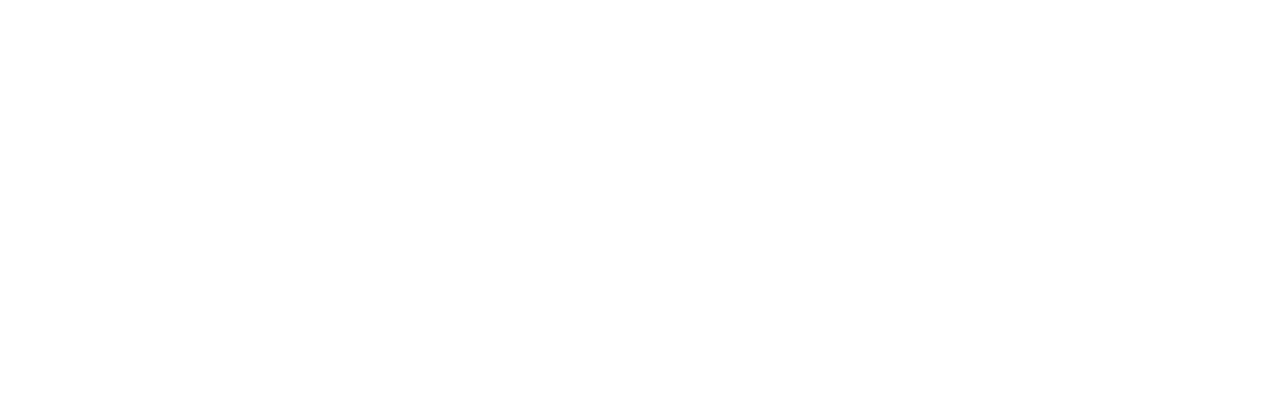
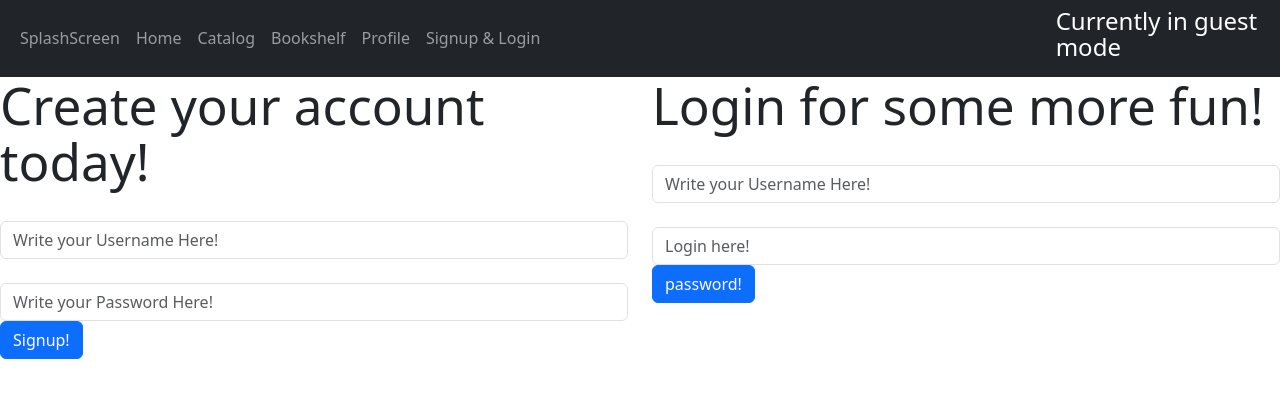
Before and after one commit to CS571-F25/p201, a React (Vite) app: page /p201/signup in a window 1280 px wide. Before the commit this address had no page. Shown: the top 398 px of the page. Built offline with nearby package versions, Linux system fonts and the light colour scheme.

Commit message:
more stuff

```diff
--- a/src/content/BookShelf.jsx
+++ b/src/content/BookShelf.jsx
@@ -1,10 +1,10 @@
 import BookCard from "./BookCard"
-import FavoriteBooksContext from "../contexts/FavoriteBooksContext"
+import DataContextProvider from "../contexts/DataContextProvider"
 import { use, useContext } from "react"
 import { Button } from "react-bootstrap"
 import { Row } from "react-bootstrap"
 function BookShelf(props) {
-    const [bookLanes, setBookLanes] = useContext(FavoriteBooksContext)
+    const [bookLanes, setBookLanes] = useContext(DataContextProvider)
     return <div>
         <Row>
             {bookLanes.favorites.length != 0 ? bookLanes.favorites.map(r => <BookCard key={crypto.randomUUID} title={r} name={r}></BookCard>) : <p>you should really get some books here</p>}
--- a/src/content/Catalog.jsx
+++ b/src/content/Catalog.jsx
@@ -1,9 +1,9 @@
 import BookCard from "./BookCard";
 import { Row } from "react-bootstrap";
 import { useContext, useEffect, useState } from "react";
-import FavoriteBooksContext from "../contexts/FavoriteBooksContext";
+import DataContextProvider from "../contexts/DataContextProvider";
 function Catalog(props) {
-    const [bookLanes, setBookLanes] = useContext(FavoriteBooksContext)
+    const [bookLanes, setBookLanes] = useContext(DataContextProvider)
     const [books, setBooks] = useState([])
     // add filtering by tag
     // we'll need api, get some project gutenberg books in here
--- /dev/null
+++ b/src/content/auth/Logout.jsx
@@ -0,0 +1,27 @@
+import { Button } from "react-bootstrap"
+import { useNavigate } from "react-router"
+import DataContextProvider from "../../contexts/DataContextProvider"
+import { useContext } from "react"
+function Logout(){
+    const [websiteData, setWebsiteData] = useContext(DataContextProvider)
+    const navigate = useNavigate()
+    function logouthelper(){
+        alert("bye")
+         setWebsiteData(websiteData => {
+                const newLanes = { ...websiteData }
+                newLanes["isLoggedIn"] = false
+                newLanes["curUser"] = "guest"
+                newLanes["reputation"] = null
+                return newLanes
+            })
+        navigate("/p201/home")
+    }
+    return <>
+        <p>
+            You want to logout, eh? Well then, just click that button!
+        </p>
+        <Button variant="danger" onClick={logouthelper}>Logout!</Button>
+    </>
+}
+
+export default Logout;
--- /dev/null
+++ b/src/content/auth/Signup.jsx
@@ -0,0 +1,129 @@
+import { Form, Button } from "react-bootstrap";
+import { useContext, useState } from "react";
+import { useNavigate } from "react-router";
+import { Row, Col } from "react-bootstrap";
+import DataContextProvider from "../../contexts/DataContextProvider";
+function Signup() {
+    // lowkey you should use subtlecrypto.digest here!
+    const [websiteData, setWebsiteData] = useContext(DataContextProvider)
+    const navigate = useNavigate()
+    const [usernameInput, setUsernameInput] = useState('')
+    const [passwordInput, setPasswordInput] = useState('')
+    const [loginUserInput, setLoginUserInput] = useState('')
+    const [loginPasswordInput, setLoginPassWordInput] = useState('')
+
+    async function digestMessage(message) {
+        const encoder = new TextEncoder();
+        const data = encoder.encode(message);
+        const hash = await window.crypto.subtle.digest("SHA-256", data);
+        return Array.from(new Uint32Array(hash)).join('');
+    }
+
+    function handleSignupSumbit() {
+        if (usernameInput == '' || passwordInput == '') {
+            alert("You must provide both a username and a password!")
+        }
+        else {
+            signupHelper()
+        }
+    }
+
+    async function signupHelper() {
+        const usersList = await fetch("https://cs571api.cs.wisc.edu/rest/f25/bucket/users", {
+            method: "GET",
+            headers: {
+                "X-CS571-ID": CS571.getBadgerId(),
+            },
+
+        }).then(res => res.json()).then(res => Object.values(res.results))
+
+        if (usersList.some(r => r.username === usernameInput)) {
+            alert("This Username is Taken!")
+        }
+        else {
+            const encryptedPass = await digestMessage(passwordInput)
+            // -----------------------------------------
+            fetch("https://cs571api.cs.wisc.edu/rest/f25/bucket/users", {
+                method: "POST",
+                headers: {
+                    "X-CS571-ID": CS571.getBadgerId(),
+                    "Content-Type": "application/json"
+                },
+                body: JSON.stringify({
+                    username: usernameInput,
+                    password: encryptedPass,
+                    reputation: 0
+                })
+            }).then(res => res.json()).then(res => console.log(res.msg))
+            setWebsiteData(websiteData => {
+                const newLanes = { ...websiteData }
+                newLanes["isLoggedIn"] = true
+                newLanes["curUser"] = usernameInput
+                newLanes["reputation"] = 0
+                return newLanes
+            })
+            navigate("/p201/home")
+        }
+        setUsernameInput('')
+        setPasswordInput('')
+    }
+
+    async function handleLoginSubmit() {
+        const encryptedPass = await digestMessage(loginPasswordInput)
+        const doesThisUserExist = await fetch("https://cs571api.cs.wisc.edu/rest/f25/bucket/users", {
+            method: "GET",
+            headers: {
+                "X-CS571-ID": CS571.getBadgerId(),
+            },
+        }).then(res => res.json()).then(res => Object.values(res.results)).then(res => res.find(r => r.username === loginUserInput))
+
+        if (!doesThisUserExist) {
+            alert("No such account exists")
+        }
+        else if (doesThisUserExist.password == encryptedPass) {
+            alert("Success!")
+            setWebsiteData(websiteData => {
+                const newLanes = { ...websiteData }
+                newLanes["isLoggedIn"] = true
+                newLanes["curUser"] = loginUserInput
+                newLanes["reputation"] = doesThisUserExist.reputation
+                return newLanes
+            })
+            navigate("/p201/home")
+
+        }
+        else {
+            alert("Incorrect Password!")
+        }
+
+
+
+    }
+
+    return <div>
+        <Row>
+            <Col>
+                <Form>
+                    <h1>Create your account today!</h1>
+                    <Form.Label htmlFor="userInput" />
+                    <Form.Control id="userInput" placeholder={"Write your Username Here!"} value={usernameInput} onChange={(e) => setUsernameInput(e.target.value)} />
+                    <Form.Label htmlFor="pinInput" />
+                    <Form.Control id="pinInput" type="password" value={passwordInput} placeholder={"Write your Password Here!"} onChange={(e) => setPasswordInput(e.target.value)} />
+                </Form>
+                <Button onClick={handleSignupSumbit}>Signup!</Button>
+            </Col>
+            <Col>
+                <Form>
+                    <h1>Login for some more fun!</h1>
+                    <Form.Label htmlFor="loginUserInput" />
+                    <Form.Control id="loginUserInput" placeholder={"Write your Username Here!"} value={loginUserInput} onChange={(e) => setLoginUserInput(e.target.value)} />
+                    <Form.Label htmlFor="loginPinInput" />
+                    <Form.Control id="loginPinInput" type="password" placeholder={"Login here!"} value={loginPasswordInput} onChange={(e) => setLoginPassWordInput(e.target.value)} />
+                </Form>
+                <Button onClick={handleLoginSubmit}>password!</Button>
+            </Col>
+        </Row>
+    </div>
+}
+
+export default Signup;
--- /dev/null
+++ b/src/contexts/DataContextProvider.js
@@ -0,0 +1,5 @@
+import { createContext } from "react";
+
+const DataContextProvider = createContext([]);
+
+export default DataContextProvider;
--- a/src/contexts/FavoriteBooksContext.js
+++ /dev/null
@@ -1,5 +0,0 @@
-import { createContext } from "react";
-
-const FavoriteBooksContext = createContext([]);
-
-export default FavoriteBooksContext;
--- a/src/structural/App.jsx
+++ b/src/structural/App.jsx
@@ -10,6 +10,8 @@
 import BookProfile from '../content/BookProfile'
 import SplashScreen from '../content/SplashScreen'
 import BookPage from '../content/BookPage.jsx'
+import Signup from '../content/auth/Signup.jsx'
+import Logout from '../content/auth/Logout.jsx'
 // <>
 //     <div>
 //       <a href="https://vite.dev" target="_blank">
@@ -42,13 +44,16 @@
     <BrowserRouter>
       <Routes>
         <Route path="/p201" element={<AppLayout />}>
-         <Route index element={<SplashScreen></SplashScreen>}></Route>
+          <Route index element={<SplashScreen></SplashScreen>}></Route>
           <Route path="/p201/home" element={<Home />}></Route>
           <Route path="/p201/catalog" element={<Catalog />}></Route>
           <Route path="/p201/bookshelf" element={<BookShelf />}></Route>
           <Route path="/p201/bookprofile" element={<BookProfile />}></Route>
           <Route path="/p201/userprofile" element={<UserProfile />}></Route>
-           <Route path="/p201/bookpage" element={<BookPage />}></Route>
+          <Route path="/p201/bookpage" element={<BookPage />}></Route>
+          <Route path="/p201/signup" element={<Signup></Signup>}></Route>
+          <Route path="/p201/logout" element={<Logout></Logout>}></Route>
+
         </Route>
       </Routes>
     </BrowserRouter>
--- a/src/structural/AppLayout.jsx
+++ b/src/structural/AppLayout.jsx
@@ -1,10 +1,13 @@
 import { Nav, Navbar, Container, NavDropdown } from "react-bootstrap";
 import { Link, Outlet } from "react-router";
 import { useState } from "react";
-import FavoriteBooksContext from "../contexts/FavoriteBooksContext";
+import DataContextProvider from "../contexts/DataContextProvider";
 function AppLayout(props) {
-    const [bookLanes, setBookLanes] = useState({
-        favorites: []
+    const [websiteData, setWebsiteData] = useState({
+        favorites: [],
+        isLoggedIn: false,
+        curUser : "guest",
+        reputation : null
     })
 
     return (
@@ -17,13 +20,14 @@
                         <Nav.Link as={Link} to="/p201/catalog">Catalog</Nav.Link>
                         <Nav.Link as={Link} to="/p201/bookshelf">Bookshelf</Nav.Link>
                         <Nav.Link as={Link} to="/p201/userprofile">Profile</Nav.Link>
-
+                        {websiteData.isLoggedIn ? <Nav.Link as={Link} to="/p201/logout">Logout</Nav.Link> : <Nav.Link as={Link} to="/p201/signup">Signup & Login</Nav.Link>}
                     </Nav>
                 </Container>
+                <h1 style={{color: "white", fontSize: 24}}>{websiteData.isLoggedIn ? `${websiteData.curUser}` : "Currently in guest mode"}</h1>
             </Navbar>
-            <FavoriteBooksContext.Provider value ={[bookLanes, setBookLanes]}>
+            <DataContextProvider.Provider value={[websiteData, setWebsiteData]}>
                 <Outlet />
-            </FavoriteBooksContext.Provider>
+            </DataContextProvider.Provider>
         </div>
     );
 }
```
Also changed, not shown: src/content/BookCard.jsx (+8 -5 lines), src/content/BookProfile.jsx (+4 -4 lines), src/content/Signup.jsx (deleted).
